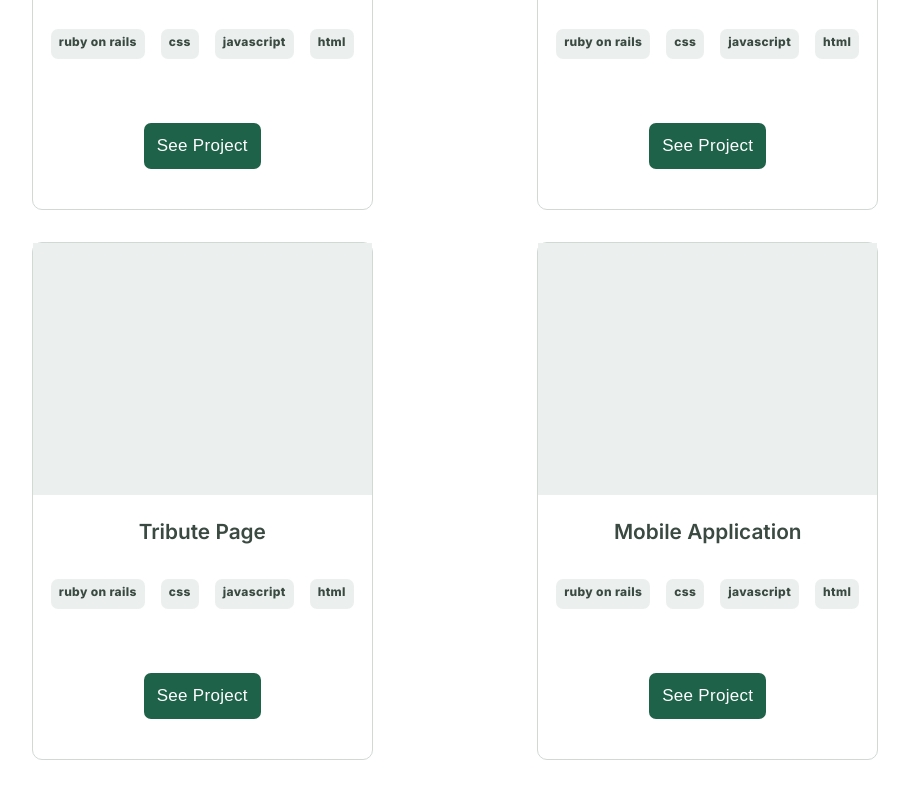
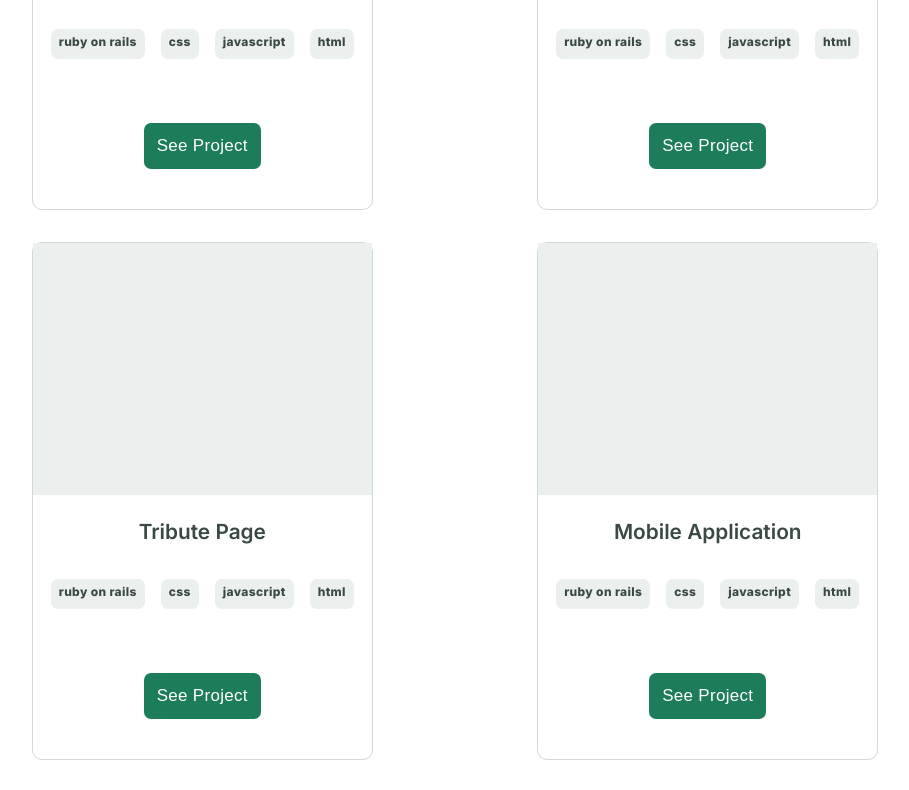
Before and after one commit to Ceemos96/Portfolio-setup-and-mobile-version-skeleton, a website: page index.html in a window 1280 px wide. Shown: the part 1349-2139 px from the top of the page, without its empty margins (185-1094 px from the left). Drawn offline with Linux system fonts and the light colour scheme.

Commit message:
update on button color  for clear contrast and accessiblity

```diff
--- a/css/styles.css
+++ b/css/styles.css
@@ -15,7 +15,7 @@ body {
 
 button {
   color: white;
-  background-color: #1d6249;
+  background-color: #1d7c59;
   padding: 0.8rem;
   border-radius: 7px;
   letter-spacing: 0.3px;
```
